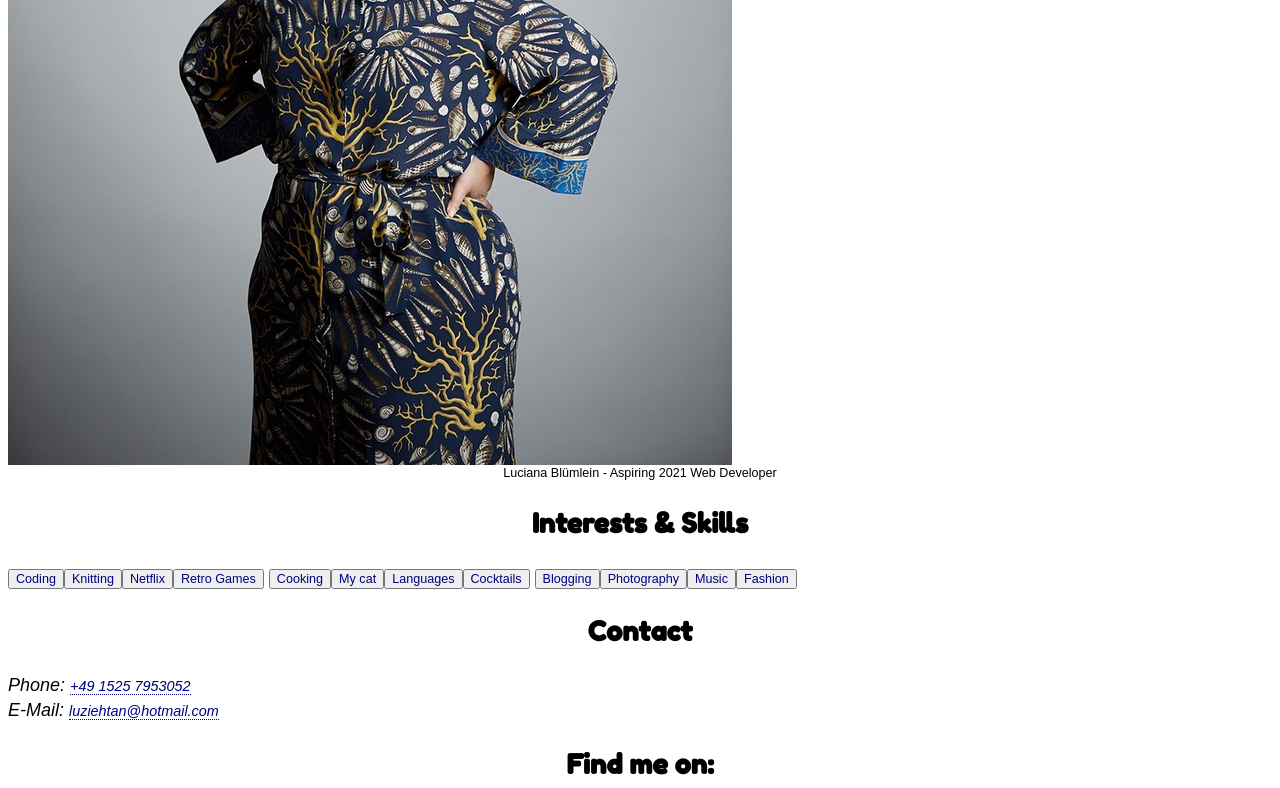
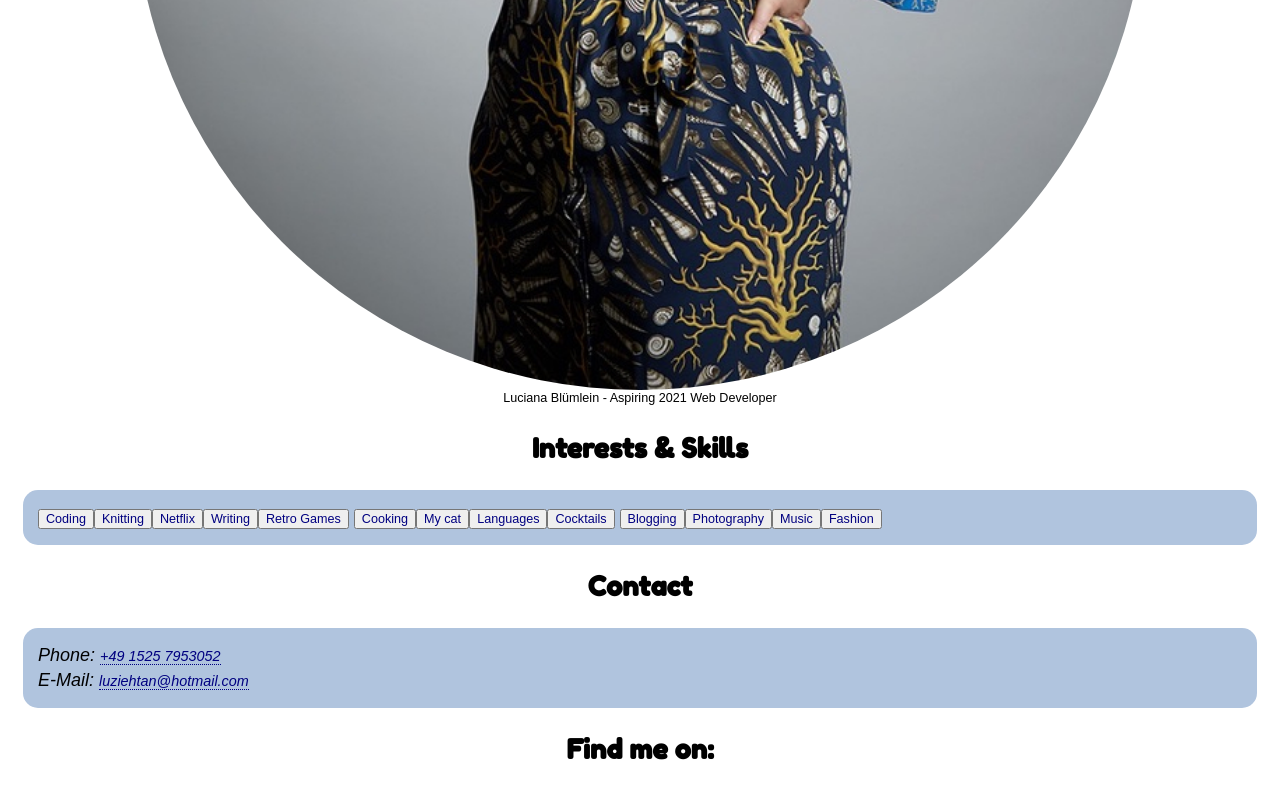
Before and after one commit to luziehtan/personal-website, a plain HTML site: page src/index.html in a window 1280 px wide. Shown: the part 761-1549 px from the top of the page. Drawn offline with Linux system fonts and the light colour scheme.

Commit message:
Change img

```diff
--- a/src/index.html
+++ b/src/index.html
@@ -21,27 +21,32 @@
     </header>
     <main>
       <section>
-        <img src="./images/lbluemlein.jpeg" alt="" />
+        <img src="./images/lbluemlein.jpg" alt="" />
         <figcaption aria-hidden="true">
           Luciana Blümlein - Aspiring 2021 Web Developer
         </figcaption>
       </section>
       <section>
         <h2>Interests & Skills</h2>
-        <button>Coding</button><button>Knitting</button><button>Netflix</button
+        <div class="interests">
+          <button>Coding</button><button>Knitting</button
+          ><button>Netflix</button><button>Writing</button
           ><button>Retro Games</button> <button>Cooking</button
           ><button>My cat</button><button>Languages</button
           ><button>Cocktails</button> <button>Blogging</button
           ><button>Photography</button><button>Music</button
           ><button>Fashion</button>
+        </div>
       </section>
       <section>
         <h2 id="contact">Contact</h2>
+        <div class="contact">
           <address>Phone: <a tel:004915257953052>+49 1525 7953052</a></address>
           <address>
             E-Mail:
             <a href="mailto:luziehtan@hotmail.com">luziehtan@hotmail.com</a>
           </address>
+        </div>
       </section>
       <section>
         <h2>Find me on:</h2>
--- a/src/styles/index.css
+++ b/src/styles/index.css
@@ -28,7 +28,7 @@ h2 {
 
 nav {
   display: flex;
-  justify-content: space-around;
+  justify-content: space-evenly;
   background: lightskyblue;
   border-radius: 0 0 20px 20px;
   align-items: stretch;
@@ -42,10 +42,6 @@ a {
 }
 
 button {
-  display: flex-wrap;
-  align-content: space-around;
-  max-width: 100%;
-  margin: auto;
   font-size: 0.7em;
   color: navy;
 }
@@ -57,10 +53,11 @@ figcaption {
 
 img {
   display: block;
-  width: auto;
-  height: auto;
-  max-width: 100%;
-  align-items: center;
+  margin-left: auto;
+  margin-right: auto;
+  width: 100%;
+  border-radius: 50%;
+  max-width: 80%;
 }
 
 li {
@@ -74,6 +71,25 @@ li {
   max-width: 225px;
   padding: 5px;
   margin: auto;
+  background: lightsteelblue;
+  border-radius: 15px;
+}
+
+.interests {
+  display: flex-wrap;
+  justify-content: space-around;
+  max-width: 100%;
+  background: lightsteelblue;
+  border-radius: 15px;
+  margin: 15px;
+  padding: 15px;
+}
+
+.contact {
+  background: lightsteelblue;
+  border-radius: 15px;
+  margin: 15px;
+  padding: 15px;
 }
 
 .bio {
```
Also changed, not shown: src/images/lbluemlein.jpg (added). Lines whose indentation alone changed are shown as unchanged.
